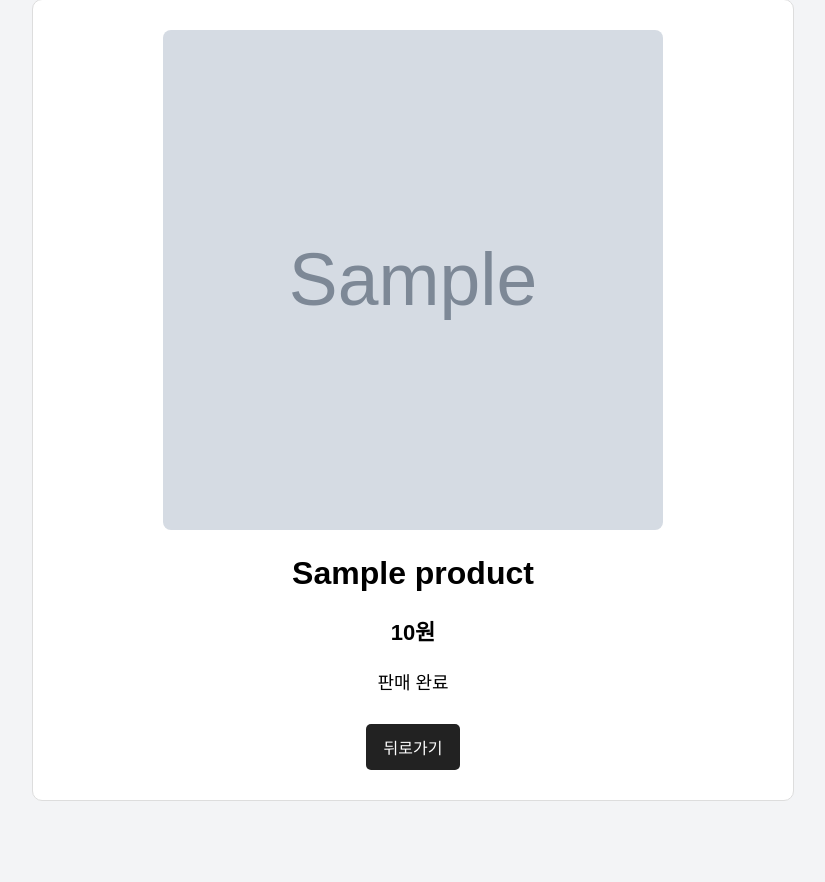
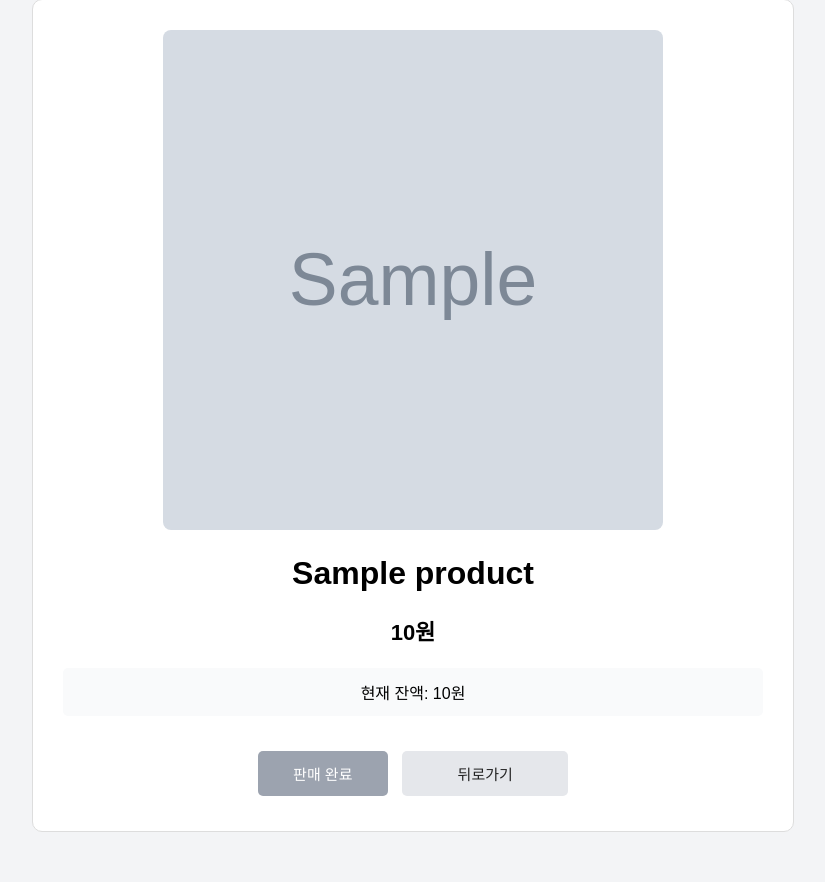
Before and after one commit to seesky7267-stack/secure-coding, a Flask app: page /products/1 in a window 1280 px wide. Shown: the part 51-933 px from the top of the page, without its empty margins (227-1052 px from the left). Before the commit the page ends 852 px from the top, so only its background shows below. Run offline with Flask 3, Linux system fonts and the light colour scheme; the visitor is signed in with stand-in values (Sample User, id 1); tables that the repository leaves empty hold one stand-in row (values such as "Sample post"); grey boxes marked "Sample" are stand-in pictures.

Commit message:
Fix purchase balance transfer and back navigation

```diff
--- a/app.py
+++ b/app.py
@@ -296,27 +296,95 @@ def search():
     )
 
 @app.route("/products/<int:product_id>")
+@app.route("/products/<int:product_id>")
 def product_detail(product_id):
     user_id = session.get("user_id")
 
     if user_id is None:
         return redirect(url_for("index"))
 
+    user = db.session.get(User, user_id)
     product = db.session.get(Product, product_id)
+
+    if user is None:
+        session.clear()
+        return redirect(url_for("index"))
 
     if product is None:
         return "존재하지 않는 상품입니다.", 404
 
     back_url = request.referrer or url_for("main")
+    message = request.args.get("message")
 
     return render_template(
         "product_detail.html",
         product=product,
-        back_url=back_url
+        user=user,
+        back_url=back_url,
+        message=message
+    )
+
+@app.route("/products/<int:product_id>/purchase", methods=["POST"])
+def purchase_product(product_id):
+    user_id = session.get("user_id")
+
+    if user_id is None:
+        return redirect(url_for("index"))
+
+    user = db.session.get(User, user_id)
+    product = db.session.get(Product, product_id)
+
+    if user is None:
+        session.clear()
+        return redirect(url_for("index"))
+
+    if product is None:
+        return "존재하지 않는 상품입니다.", 404
+
+    if product.is_sold:
+        return redirect(
+            url_for(
+                "product_detail",
+                product_id=product.id,
+                message="이미 판매 완료된 상품입니다."
+            )
+        )
+
+    if product.seller_id == user.id:
+        return redirect(
+            url_for(
+                "product_detail",
+                product_id=product.id,
+                message="자신이 등록한 상품은 구매할 수 없습니다."
+            )
+        )
+
+    if user.balance < product.price:
+        return redirect(
+            url_for(
+                "product_detail",
+                product_id=product.id,
+                message="잔액이 부족합니다."
+            )
+        )
+
+    seller = db.session.get(User, product.seller_id)
+    if seller is None:
+        return "판매자 정보를 찾을 수 없습니다.", 404
+    user.balance -= product.price
+    seller.balance += product.price
+    product.is_sold = True
+
+    db.session.commit()
+
+    return redirect(
+        url_for(
+            "product_detail",
+            product_id=product.id
+        )
     )
 
 if __name__ == "__main__":
     with app.app_context():
         db.create_all()
-
     app.run(debug=True)
--- a/templates/product_detail.html
+++ b/templates/product_detail.html
@@ -34,18 +34,24 @@
             text-align: center;
         }
 
-        .product-info h1 {
-            margin-bottom: 10px;
-        }
-
         .price {
             font-size: 22px;
             font-weight: bold;
         }
 
-        .status {
-            margin-top: 10px;
-            font-size: 18px;
+        .balance {
+            margin-top: 20px;
+            padding: 12px;
+            background-color: #f9fafb;
+            border-radius: 5px;
+        }
+
+        .message {
+            margin-top: 20px;
+            padding: 12px;
+            background-color: #fee2e2;
+            color: #991b1b;
+            border-radius: 5px;
         }
 
         .button-area {
@@ -53,13 +59,38 @@
             text-align: center;
         }
 
+        .purchase-button,
+        .sold-button,
         .back-button {
             display: inline-block;
-            padding: 11px 18px;
+            min-width: 130px;
+            margin: 5px;
+            padding: 12px 18px;
+            border: none;
+            border-radius: 5px;
+            text-decoration: none;
+            font-size: 15px;
+        }
+
+        .purchase-button {
             background-color: #222222;
             color: white;
-            text-decoration: none;
-            border-radius: 5px;
+            cursor: pointer;
+        }
+
+        .sold-button {
+            background-color: #9ca3af;
+            color: white;
+            cursor: not-allowed;
+        }
+
+        .back-button {
+            background-color: #e5e7eb;
+            color: #222222;
+        }
+
+        form {
+            display: inline;
         }
     </style>
 </head>
@@ -79,14 +110,42 @@
                 {{ "{:,}".format(product.price) }}원
             </p>
 
-            {% if product.is_sold %}
-                <p class="status">판매 완료</p>
-            {% else %}
-                <p class="status">판매 중</p>
+            <div class="balance">
+                현재 잔액:
+                {{ "{:,}".format(user.balance) }}원
+            </div>
+
+            {% if message %}
+            <div class="message">
+                {{ message }}
+            </div>
             {% endif %}
         </div>
 
         <div class="button-area">
+            {% if product.is_sold %}
+                <button class="sold-button" disabled>
+                    판매 완료
+                </button>
+
+            {% elif product.seller_id == user.id %}
+                <button class="sold-button" disabled>
+                    자신의 상품
+                </button>
+
+            {% else %}
+                <form
+                    method="POST"
+                    action="{{ url_for('purchase_product', product_id=product.id) }}"
+                >
+                    <input type="hidden" name="back_url" value="{{ back_url }}">
+
+                    <button class="purchase-button" type="submit">
+                        구매하기
+                    </button>
+                </form>
+            {% endif %}
+
             <a class="back-button" href="{{ back_url }}">
                 뒤로가기
             </a>
```
